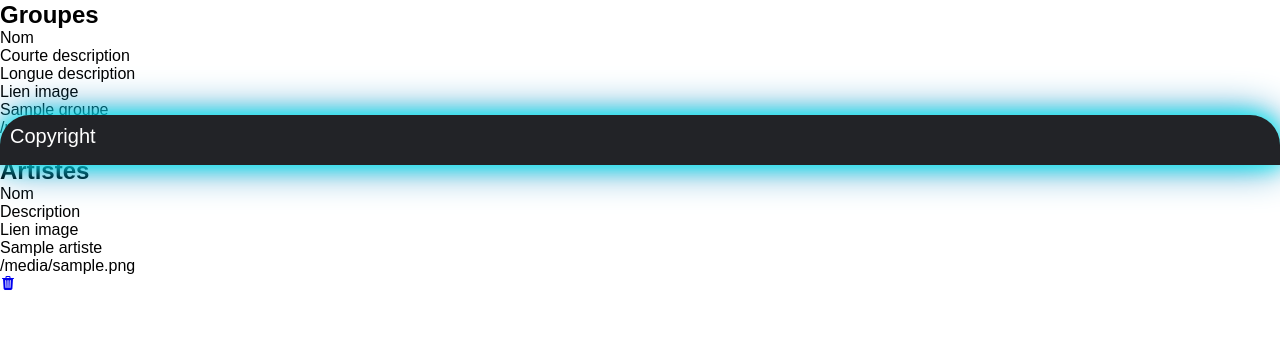
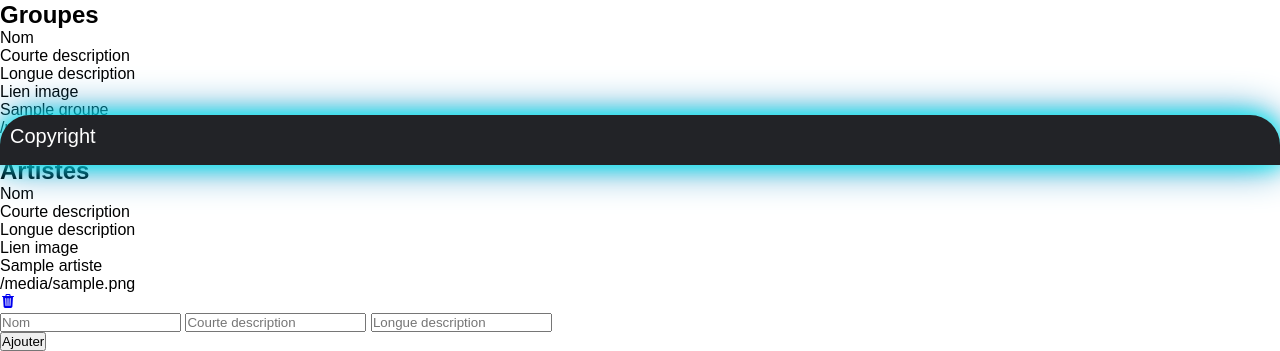
Before and after one commit to BOURREAUQuentin/Festiut-O, a Flask app: template src/templates/admin.html in a window 1280 px wide. Shown: the part 635-986 px from the top of the page. Before the commit the page ends 925 px from the top, so only its background shows below. Run offline with Flask 2, Linux system fonts and the light colour scheme; the template is opened without the code that fills it: most values are stand-ins (such as "Sample title", 1, 10 or a date in 2020).

Commit message:
Ajout de la fonctionnalité d'ajout d'un artiste

```diff
--- a/src/models.py
+++ b/src/models.py
@@ -309,12 +309,12 @@
     insertion_passee_groupe = GROUPE.ajouter_groupe(prochain_id, nom, courte_description, longue_description, lien_image)
     return insertion_passee_groupe
 
-def ajouter_artiste(nom, description, lien_image):
+def ajouter_artiste(nom, courte_description, longue_description, lien_image):
     """
         Cette fonction permet d'appeler la fonction pour insérer un nouvel artiste.
     """
     prochain_id = ARTISTE.get_prochain_id_artiste()
-    insertion_passee_artiste = ARTISTE.ajouter_artiste(prochain_id, nom, description, lien_image)
+    insertion_passee_artiste = ARTISTE.ajouter_artiste(prochain_id, nom, courte_description, longue_description, lien_image)
     return insertion_passee_artiste
 
 def spectateur_est_connecte(spectateur_connecte):
--- a/src/templates/admin.html
+++ b/src/templates/admin.html
@@ -30,7 +30,7 @@
                       <div class="st_column evenement">{{ tuple_evenement_samedi[0].get_duree() }}</div>
                       <div class="st_column evenement">{{ tuple_evenement_samedi[0].get_tps_montage() }}</div>
                       <div class="st_column evenement">{{ tuple_evenement_samedi[0].get_tps_demontage() }}</div>
-                      <div class="st_column poubelle"><a href="{{ url_for('supprimer_evenement', id_evenement = tuple_evenement_samedi[0].get_id()) }}"><ion-icon class="icon-poubelle" name="trash"></a></ion-icon> </div>
+                      <div class="st_column poubelle"><a href="{{ url_for('supprimer_evenement', id_evenement = tuple_evenement_samedi[0].get_id()) }}"><ion-icon class="icon" name="trash"></a></ion-icon> </div>
                   </div>
               {% endfor %}
           </div>
@@ -61,7 +61,7 @@
                       <div class="st_column evenement">{{ tuple_evenement_dimanche[0].get_duree() }}</div>
                       <div class="st_column evenement">{{ tuple_evenement_dimanche[0].get_tps_montage() }}</div>
                       <div class="st_column evenement">{{ tuple_evenement_dimanche[0].get_tps_demontage() }}</div>
-                      <div class="st_column poubelle"><a href="{{ url_for('supprimer_evenement', id_evenement = tuple_evenement_dimanche[0].get_id()) }}"><ion-icon class="icon-poubelle" name="trash"></a></ion-icon> </div>
+                      <div class="st_column poubelle"><a href="{{ url_for('supprimer_evenement', id_evenement = tuple_evenement_dimanche[0].get_id()) }}"><ion-icon class="icon" name="trash"></a></ion-icon> </div>
                   </div>
               {% endfor %}
           </div>
@@ -83,9 +83,9 @@
 				<div class="st_row">
 					<div class="st_column groupe">{{ groupe.get_nom() }}</div>
 					<div class="st_column groupe">{{ groupe.get_courte_description() }}</div>
-					<div class="st_column groupe">{{ groupe.get_longue_description() }}</div>
+					<div class="st_column desc">{{ groupe.get_longue_description() }}</div>
 					<div class="st_column groupe">{{ groupe.get_lien_image() }}</div>
-                    <div class="st_column poubelle"><a href="{{ url_for('supprimer_groupe', id_groupe = groupe.get_id()) }}"><ion-icon class="icon-poubelle" name="trash"></a></ion-icon> </div>
+                    <div class="st_column poubelle"><a href="{{ url_for('supprimer_groupe', id_groupe = groupe.get_id()) }}"><ion-icon class="icon" name="trash"></a></ion-icon> </div>
 				</div>
 			{% endfor %}
           </div>
@@ -95,7 +95,8 @@
             <h2>Artistes</h2>
             <div class="st_row title">
             <div class="st_column artiste">Nom</div>
-            <div class="st_column artiste">Description</div>
+            <div class="st_column artiste">Courte description</div>
+            <div class="st_column artiste">Longue description</div>
             <div class="st_column artiste">Lien image</div>
             <div class="st_column poubelle"></div>
             </div>
@@ -105,11 +106,22 @@
                 <div class="st_row">
                     <div class="st_column artiste">{{ artiste.get_nom() }}</div>
                     <div class="st_column artiste">{{ artiste.get_courte_description() }}</div>
-                    <div class="st_column artiste">{{ artiste.get_longue_description() }}</div>
+                    <div class="st_column desc">{{ artiste.get_longue_description() }}</div>
                     <div class="st_column artiste">{{ artiste.get_lien_image() }}</div>
-                    <div class="st_column poubelle"><a href="{{ url_for('supprimer_artiste', id_artiste = artiste.get_id()) }}"><ion-icon class="icon-poubelle" name="trash"></ion-icon></a></div>
+                    <div class="st_column poubelle"><a href="{{ url_for('supprimer_artiste', id_artiste = artiste.get_id()) }}"><ion-icon class="icon" name="trash"></ion-icon></a></div>
                 </div>
             {% endfor %}
+            <div class="st_row">
+                <form action="{{ url_for('inserer_artiste')}}" role="form" method="POST">
+                    <input type="text" class="input, artiste" name="nom" id="nom" placeholder="Nom" required />
+                    <input type="text" class="input, artiste" name="courte_description" id="courte_description" placeholder="Courte description" required />
+                    <input type="text" class="input, artiste" name="longue_description" id="longue_description" placeholder="Longue description" required />
+                    <div class="st_column artiste"></div>
+                    <div class="st_column plus">
+                        <input type="submit" value="Ajouter"/>
+                    </div>
+                </form>
+            </div>
         </div>
         </div>
         </div>
--- a/src/templates/login_signup.html
+++ b/src/templates/login_signup.html
@@ -11,7 +11,7 @@
                     <div class="form-holder">
                         <input type="text" class="input" name="nom" id="nom" placeholder="Nom" required />
                         <input type="text" class="input" name="prenom" id="prenom" placeholder="Prénom" required />
-                        <input type="text" class="input" name="date_naissance" id="date_naissance" placeholder="Date de naissance (jj/mm/aaaa)" required pattern="^\d{2}/\d{2}/\d{4}$" title="Entrez une date valide (jj/mm/aaaa)" />
+                        <input type="date" class="input" name="date_naissance" id="date_naissance" placeholder="Date de naissance (jj/mm/aaaa)" required pattern="^\d{2}/\d{2}/\d{4}$" title="Entrez une date valide (jj/mm/aaaa)" />
                         <input type="text" class="input" name="telephone" id="telephone" placeholder="Téléphone" required pattern="^\d{10}$" title="Entrez un numéro de téléphone valide (0691585152)" />
                         <input type="text" class="input" name="username" id="username" placeholder="Nom d'utilisateur" required />
                         <input type="email" class="input" name="mail" id="mail" placeholder="Email" required pattern="[a-zA-Z0-9._%+-]+@[a-zA-Z0-9.-]+\.[a-zA-Z]{2,4}" title="Entrez une adresse e-mail valide"/>
--- a/src/views.py
+++ b/src/views.py
@@ -3,7 +3,7 @@
 import hashlib
 
 from .app import app
-from .models import GROUPE, SPECTATEUR, BILLET, ACCEDER, JOURNEE, PANIER, FAIRE_PARTIE, ARTISTE, INSTRUMENT, ACHETER, EVENEMENT, spectateur_est_connecte, inserer_le_spectateur, ajouter_billet_panier, supprimer_billet_panier, au_moins_deux_artistes_dans_groupe, lister_groupes_meme_style, lister_evenements_pour_groupe, lister_evenements_par_journee, est_admin, supprimer_un_groupe, supprimer_un_evenement, supprimer_un_artiste
+from .models import GROUPE, SPECTATEUR, BILLET, ACCEDER, JOURNEE, PANIER, FAIRE_PARTIE, ARTISTE, INSTRUMENT, ACHETER, EVENEMENT, spectateur_est_connecte, inserer_le_spectateur, ajouter_billet_panier, supprimer_billet_panier, au_moins_deux_artistes_dans_groupe, lister_groupes_meme_style, lister_evenements_pour_groupe, lister_evenements_par_journee, est_admin, supprimer_un_groupe, supprimer_un_evenement, supprimer_un_artiste, ajouter_artiste
 from flask import jsonify, render_template, url_for, redirect, request, redirect, url_for
 from spectateur import Spectateur
 
@@ -192,18 +192,20 @@
 
 @app.route("/admin")
 def admin():
-    dico_journees = JOURNEE.get_dico_journees()
-    liste_evenements_samedi = []
-    liste_evenements_dimanche = []
-    for journee, date_journee in dico_journees.items():
-        if journee == "Samedi":
-            liste_evenements_samedi = lister_evenements_par_journee(date_journee)
-        else:
-            liste_evenements_dimanche = lister_evenements_par_journee(date_journee)
-    return render_template("admin.html", page_admin=True, liste_evenements_samedi=liste_evenements_samedi,
-                           liste_groupes=GROUPE.get_all_groupes(), liste_artistes=ARTISTE.get_all_artistes(),
-                           liste_evenements_dimanche=liste_evenements_dimanche, connecte=spectateur_est_connecte(le_spectateur_connecte),
-                           admin=est_admin(le_spectateur_connecte))
+    if spectateur_est_connecte(le_spectateur_connecte):
+        dico_journees = JOURNEE.get_dico_journees()
+        liste_evenements_samedi = []
+        liste_evenements_dimanche = []
+        for journee, date_journee in dico_journees.items():
+            if journee == "Samedi":
+                liste_evenements_samedi = lister_evenements_par_journee(date_journee)
+            else:
+                liste_evenements_dimanche = lister_evenements_par_journee(date_journee)
+        return render_template("admin.html", page_admin=True, liste_evenements_samedi=liste_evenements_samedi,
+                            liste_groupes=GROUPE.get_all_groupes(), liste_artistes=ARTISTE.get_all_artistes(),
+                            liste_evenements_dimanche=liste_evenements_dimanche, connecte=spectateur_est_connecte(le_spectateur_connecte),
+                            admin=est_admin(le_spectateur_connecte))
+    return redirect(url_for("login"))
 
 @app.route("/supprimer_evenement/<id_evenement>")
 def supprimer_evenement(id_evenement):
@@ -219,3 +221,12 @@
 def supprimer_artiste(id_artiste):
     supprimer_un_artiste(id_artiste)
     return redirect(url_for("admin"))
+
+@app.route("/inserer_artiste", methods=["GET", "POST"])
+def inserer_artiste():
+    if request.method == "POST":
+        nom = request.form.get("nom")
+        courte_description = request.form.get("courte_description")
+        longue_description = request.form.get("longue_description")
+        ajouter_artiste(nom, courte_description, longue_description, nom+".jpg")
+        return redirect(url_for("admin"))
```
Also changed, not shown: src/static/admin.css (+13 -2 lines).
